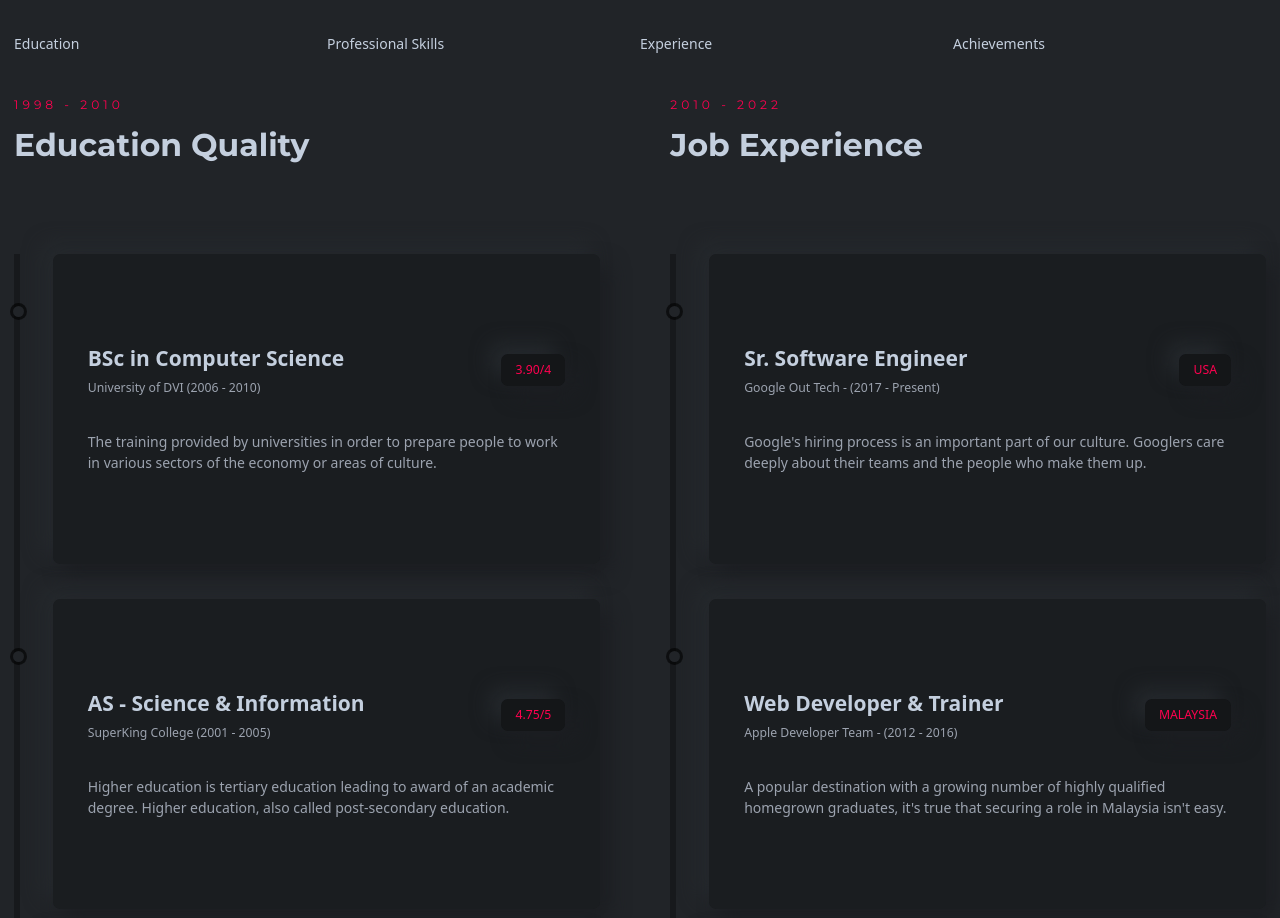
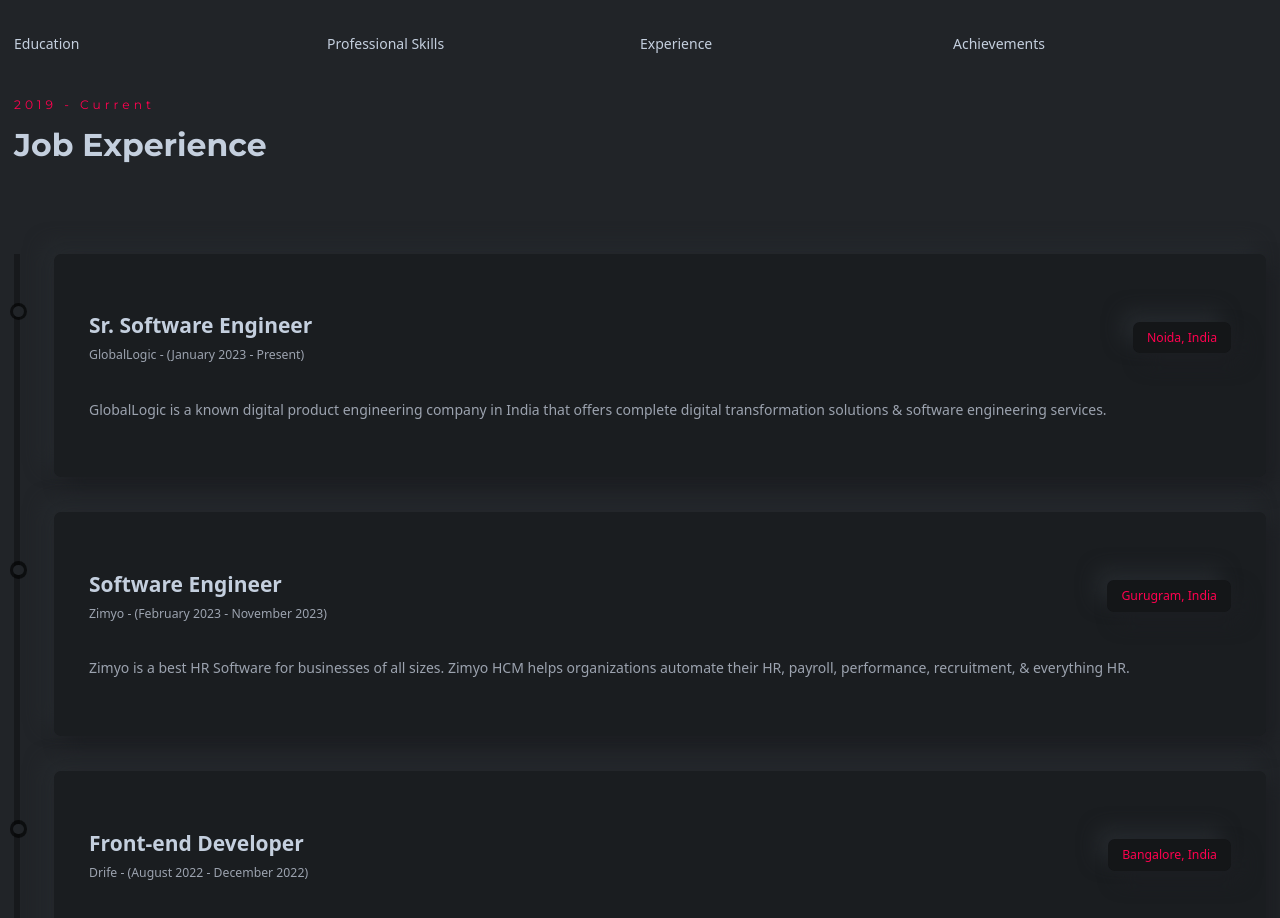
Before and after one commit to avinashweb85/portfolio, a React app: page / in a window 1280 px wide. Shown: the part 1880-2798 px from the top of the page. Built offline with nearby package versions, Linux system fonts and the light colour scheme.

Commit message:
resume section

```diff
--- a/src/components/projects/ProjectsCard.js
+++ b/src/components/projects/ProjectsCard.js
@@ -4,14 +4,15 @@
 
 const ProjectsCard = ({ title, des, src, url, gitUrl }) => {
     return (
-        <a href={url} target="_blank" rel="noopener noreferrer">
         <div className="w-full p-4 xl:px-12 h-auto xl:py-10 rounded-lg shadow-shadowOne flex flex-col bg-gradient-to-r from-bodyColor to-[#202327] group hover:bg-gradient-to-b hover:from-gray-900 hover:gray-900 transition-colors duration-1000">
             <div className="w-full h-[80%] overflow-hidden rounded-lg">
+                <a href={url} target="_blank" rel="noopener noreferrer">
                     <img
                         className="w-full h-60 object-cover group-hover:scale-110 duration-300 cursor-pointer"
                         src={src}
                         alt="src"
                     />
+                </a>
             </div>
             <div className="w-full mt-5 flex flex-col  gap-6">
                 <div>
@@ -38,7 +39,6 @@
                 </div>
             </div>
         </div>
-        </a>
     );
 }
 
--- a/src/components/resume/Education.js
+++ b/src/components/resume/Education.js
@@ -9,58 +9,35 @@
       animate={{ opacity: 1, transition: { duration: 0.5 } }}
       className="w-full flex flex-col lgl:flex-row gap-10 lgl:gap-20"
     >
-      {/* part one */}
-      <div>
+      <div className='w-full'>
         <div className="py-6 lgl:py-12 font-titleFont flex flex-col gap-4">
-          <p className="text-sm text-designColor tracking-[4px]">1998 - 2010</p>
-          <h2 className="text-3xl md:text-4xl font-bold">Education Quality</h2>
-        </div>
-        <div className="mt-6 lgl:mt-14 w-full h-[1000px] border-l-[6px] border-l-black border-opacity-30 flex flex-col gap-10">
-          <ResumeCard
-            title="BSc in Computer Science"
-            subTitle="University of DVI (2006 - 2010)"
-            result="3.90/4"
-            des="The training provided by universities in order to prepare people to work in various sectors of the economy or areas of culture."
-          />
-          <ResumeCard
-            title="AS - Science & Information"
-            subTitle="SuperKing College (2001 - 2005)"
-            result="4.75/5"
-            des="Higher education is tertiary education leading to award of an academic degree. Higher education, also called post-secondary education."
-          />
-          <ResumeCard
-            title="Secondary School Education"
-            subTitle="Kingstar Secondary School (1998 - 2000)"
-            result="5.00/5"
-            des="Secondary education or post-primary education covers two phases on the International Standard Classification of Education scale."
-          />
-        </div>
-      </div>
-      {/* part Two */}
-
-      <div>
-        <div className="py-6 lgl:py-12 font-titleFont flex flex-col gap-4">
-          <p className="text-sm text-designColor tracking-[4px]">2010 - 2022</p>
+          <p className="text-sm text-designColor tracking-[4px]">2019 - Current</p>
           <h2 className="text-3xl md:text-4xl font-bold">Job Experience</h2>
         </div>
         <div className="mt-6 lgl:mt-14 w-full h-[1000px] border-l-[6px] border-l-black border-opacity-30 flex flex-col gap-10">
           <ResumeCard
             title="Sr. Software Engineer"
-            subTitle="Google Out Tech - (2017 - Present)"
-            result="USA"
-            des="Google's hiring process is an important part of our culture. Googlers care deeply about their teams and the people who make them up."
+            subTitle="GlobalLogic - (January 2023 - Present)"
+            result="Noida, India"
+            des="GlobalLogic is a known digital product engineering company in India that offers complete digital transformation solutions & software engineering services."
           />
           <ResumeCard
-            title="Web Developer & Trainer"
-            subTitle="Apple Developer Team - (2012 - 2016)"
-            result="MALAYSIA"
-            des="A popular destination with a growing number of highly qualified homegrown graduates, it's true that securing a role in Malaysia isn't easy."
+            title="Software Engineer"
+            subTitle="Zimyo - (February 2023 - November 2023)"
+            result="Gurugram, India"
+            des="Zimyo is a best HR Software for businesses of all sizes. Zimyo HCM helps organizations automate their HR, payroll, performance, recruitment, & everything HR."
           />
           <ResumeCard
             title="Front-end Developer"
-            subTitle="Nike - (2020 - 2011)"
-            result="Oman"
-            des="The Oman economy has grown strongly over recent years, having transformed itself from a producer and innovation-based economy."
+            subTitle="Drife - (August 2022 - December 2022)"
+            result="Bangalore, India"
+            des="DRIFE is a blockchain-based mobility platform that seeks to decentralize the ride-hailing ecosystem. 100% of all fees go back to the driver."
+          />
+          <ResumeCard
+            title="Web Developer"
+            subTitle="Fox Consultings - (July 2019 - August 2022)"
+            result="Noida, India"
+            des="Fox Consultings LLC: Connecting Talent with Opportunity We specialize in bridging the gap between exceptional talent and promising career opportunities."
           />
         </div>
       </div>
--- a/src/data/data.js
+++ b/src/data/data.js
@@ -8,36 +8,24 @@
   {
     id: 1,
     title: "Business Stratagy",
-    des: "Lorem ipsum dolor sit amet consectetur adipisicing elit. Atque solutahic consequuntur eum repellendus ad",
+    des: "Leverage frontend development to align digital solutions with business goals, emphasizing user-centric design to drive engagement and foster growth within dynamic market landscapes.",
   },
   {
     id: 2,
     icon: <AiFillAppstore />,
     title: "App Development",
-    des: "Lorem ipsum dolor sit amet consectetur adipisicing elit. Atque solutahic consequuntur eum repellendus ad",
+    des: "Specialize in creating captivating frontend interfaces for apps, focusing on seamless user experiences through innovative design and technology integration.",
   },
   {
     id: 3,
     icon: <SiProgress />,
     title: "SEO Optimisation",
-    des: "Lorem ipsum dolor sit amet consectetur adipisicing elit. Atque solutahic consequuntur eum repellendus ad",
-  },
-  {
-    id: 4,
-    icon: <FaMobile />,
-    title: "Mobile Development",
-    des: "Lorem ipsum dolor sit amet consectetur adipisicing elit. Atque solutahic consequuntur eum repellendus ad",
-  },
-  {
-    id: 5,
-    icon: <SiAntdesign />,
-    title: "UX Design",
-    des: "Lorem ipsum dolor sit amet consectetur adipisicing elit. Atque solutahic consequuntur eum repellendus ad",
+    des: "Integrate SEO best practices into frontend development to enhance website visibility and accessibility, ensuring optimal user experience and search engine ranking.",
   },
   {
     id: 6,
     icon: <FaGlobe />,
     title: "Hosting Websites",
-    des: "Lorem ipsum dolor sit amet consectetur adipisicing elit. Atque solutahic consequuntur eum repellendus ad",
+    des: "Manage website hosting infrastructure, ensuring reliable performance and security while optimizing frontend code for efficient delivery and seamless user experiences.",
   },
 ];
```
Lines whose indentation alone changed are shown as unchanged.
